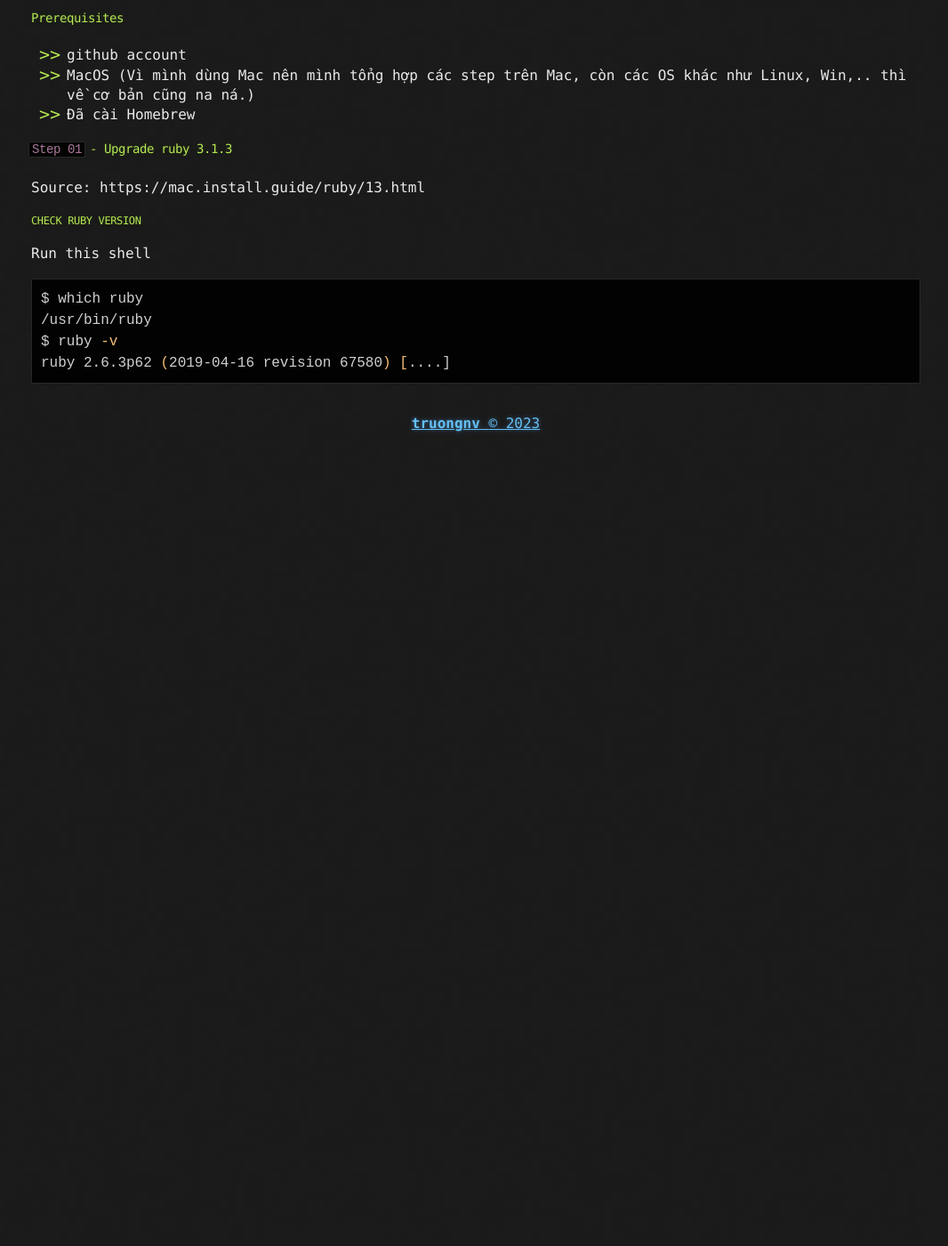
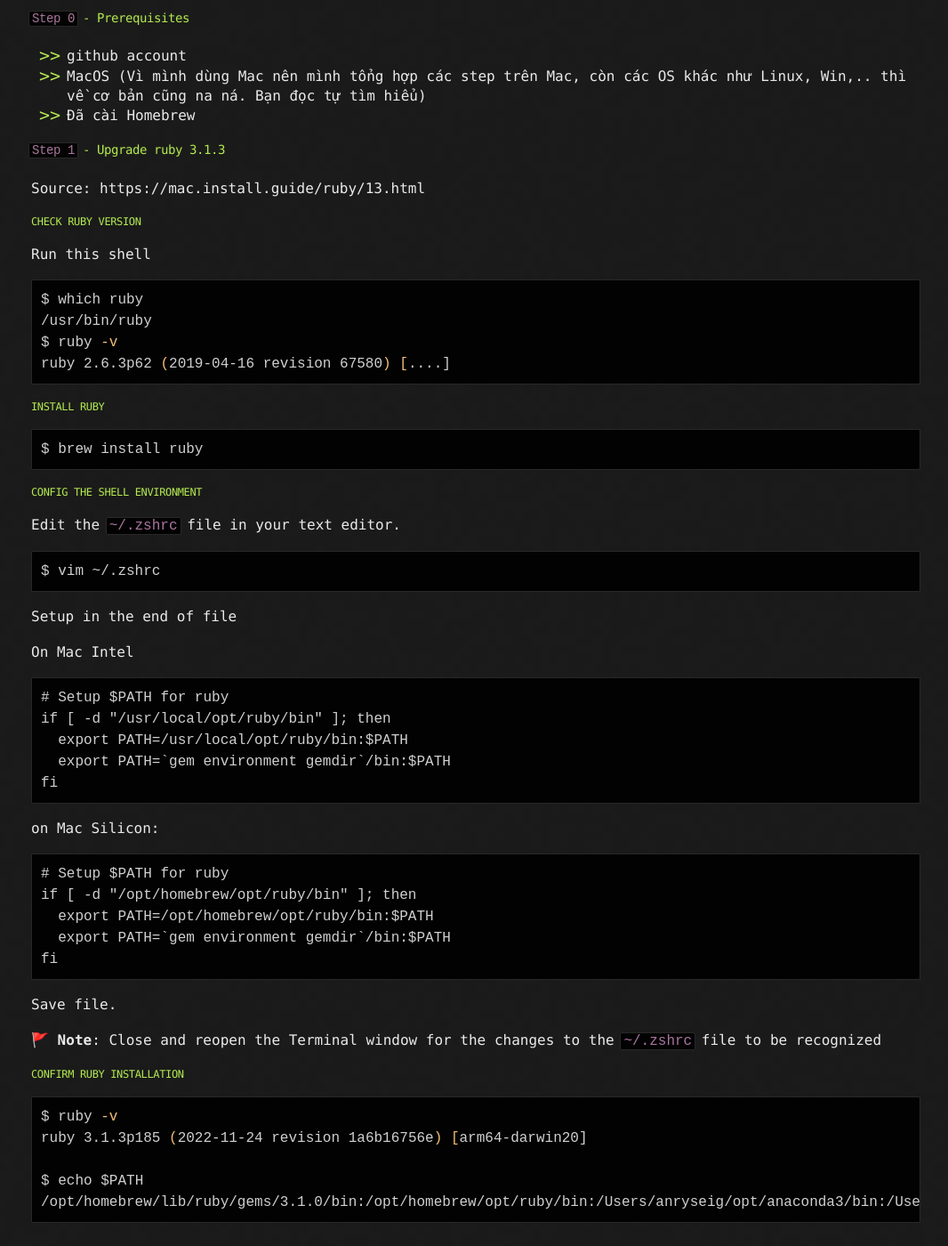
Before and after one commit to AnrySeig0/anryseig0.github.io, a Jekyll site: the page built from _posts/2023-01-05-Create-Blog-Use-Github-and-Jekyll.md, in a window 1280 px wide and 1400 px high, scrolled down 932 px. Shown: the whole window at 89% size, without its empty margins (105-1171 px from the left). Built offline with Jekyll 4.4.1, drawn with Linux system fonts in a browser that asks for light colours; before the commit the page ends 1433 px from its top, so only the background shows below that; some of the changed text lies outside the part shown.

Commit message:
update post 1

````diff
--- a/_posts/2023-01-05-Create-Blog-Use-Github-and-Jekyll.md
+++ b/_posts/2023-01-05-Create-Blog-Use-Github-and-Jekyll.md
@@ -7,7 +7,7 @@ published: true
 
 1. Mục tiêu
 2. Step need to do
-  - `Step 01` - upgrade ruby 3.1.3: https://mac.install.guide/ruby/13.html
+  - `Step 01` - Upgrade ruby 3.1.3
   - `Step 02` - gem install jekyll
   - `Step 03` - create first project từ jekyll
   - `Step 04` - add SSH and pull project by SSH : https://www.theserverside.com/blog/Coffee-Talk-Java-News-Stories-and-Opinions/GitHub-SSH-Key-Setup-Config-Ubuntu-Linux
@@ -29,15 +29,15 @@ Gần cuối năm, mình có khá nhiều thời gian để đọc và tìm hi
 ## [](#header-2) What do we need to do ?
 Sau một hồi đọc vs nghịch thì mình đã đưa blog lên được. Và các step như dưới đây.
 
-#### [](#header-4) Prerequisites
+#### [](#header-4) `Step 0` - Prerequisites
 - github account
-- MacOS (Vì mình dùng Mac nên mình tổng hợp các step trên Mac, còn các OS khác như Linux, Win,.. thì về cơ bản cũng na ná.)
+- MacOS (Vì mình dùng Mac nên mình tổng hợp các step trên Mac, còn các OS khác như Linux, Win,.. thì về cơ bản cũng na ná. Bạn đọc tự tìm hiểu)
 - Đã cài Homebrew
 
-#### [](#header-4) `Step 01` - Upgrade ruby 3.1.3
+#### [](#header-4) `Step 1` - Upgrade ruby 3.1.3
 Source: https://mac.install.guide/ruby/13.html
 
-##### Check Ruby version
+##### [](#header-5)Check Ruby version
 Run this shell
 ```shell
 $ which ruby
@@ -45,3 +45,48 @@ $ which ruby
 $ ruby -v
 ruby 2.6.3p62 (2019-04-16 revision 67580) [....]
 ```
+
+
+##### [](#header-5) Install Ruby
+```shell
+$ brew install ruby
+```
+
+##### [](#header-5) Config the shell environment
+Edit the `~/.zshrc` file in your text editor.
+```shell
+$ vim ~/.zshrc
+```
+
+Setup in the end of file
+
+On Mac Intel
+```
+# Setup $PATH for ruby
+if [ -d "/usr/local/opt/ruby/bin" ]; then
+  export PATH=/usr/local/opt/ruby/bin:$PATH
+  export PATH=`gem environment gemdir`/bin:$PATH
+fi
+```
+
+on Mac Silicon:
+```
+# Setup $PATH for ruby
+if [ -d "/opt/homebrew/opt/ruby/bin" ]; then
+  export PATH=/opt/homebrew/opt/ruby/bin:$PATH
+  export PATH=`gem environment gemdir`/bin:$PATH
+fi
+```
+Save file.
+
+🚩 **Note**: Close and reopen the Terminal window for the changes to the `~/.zshrc` file to be recognized
+
+##### [](#header-5) Confirm Ruby installation
+
+```shell
+$ ruby -v
+ruby 3.1.3p185 (2022-11-24 revision 1a6b16756e) [arm64-darwin20]
+
+$ echo $PATH
+/opt/homebrew/lib/ruby/gems/3.1.0/bin:/opt/homebrew/opt/ruby/bin:/Users/anryseig/opt/anaconda3/bin:/Users/anryseig/opt/anaconda3/condabin:/opt/homebrew/bin:/opt/homebrew/sbin:/usr/local/bin:/usr/bin:/bin:/usr/sbin:/sbin
+```
````
Also changed, not shown: _posts/2023-01-05-Sample-Page.md (+3 -0 lines), 4 other files.
